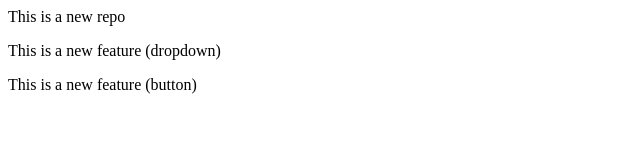
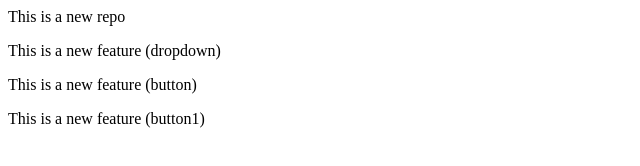
Before and after one commit to Neeraj-2806/localrepo, a plain HTML site: page index.html in a window 1280 px wide. Shown: the whole page, without its empty margins (0-640 px from the left). Drawn offline with Linux system fonts and the light colour scheme.

Commit message:
added 1 more button

```diff
--- a/index.html
+++ b/index.html
@@ -1,3 +1,4 @@
 <p>This is a new repo</p>
 <p>This is a new feature (dropdown)</p>
 <p>This is a new feature (button)</p>
+<p>This is a new feature (button1)</p>
```
